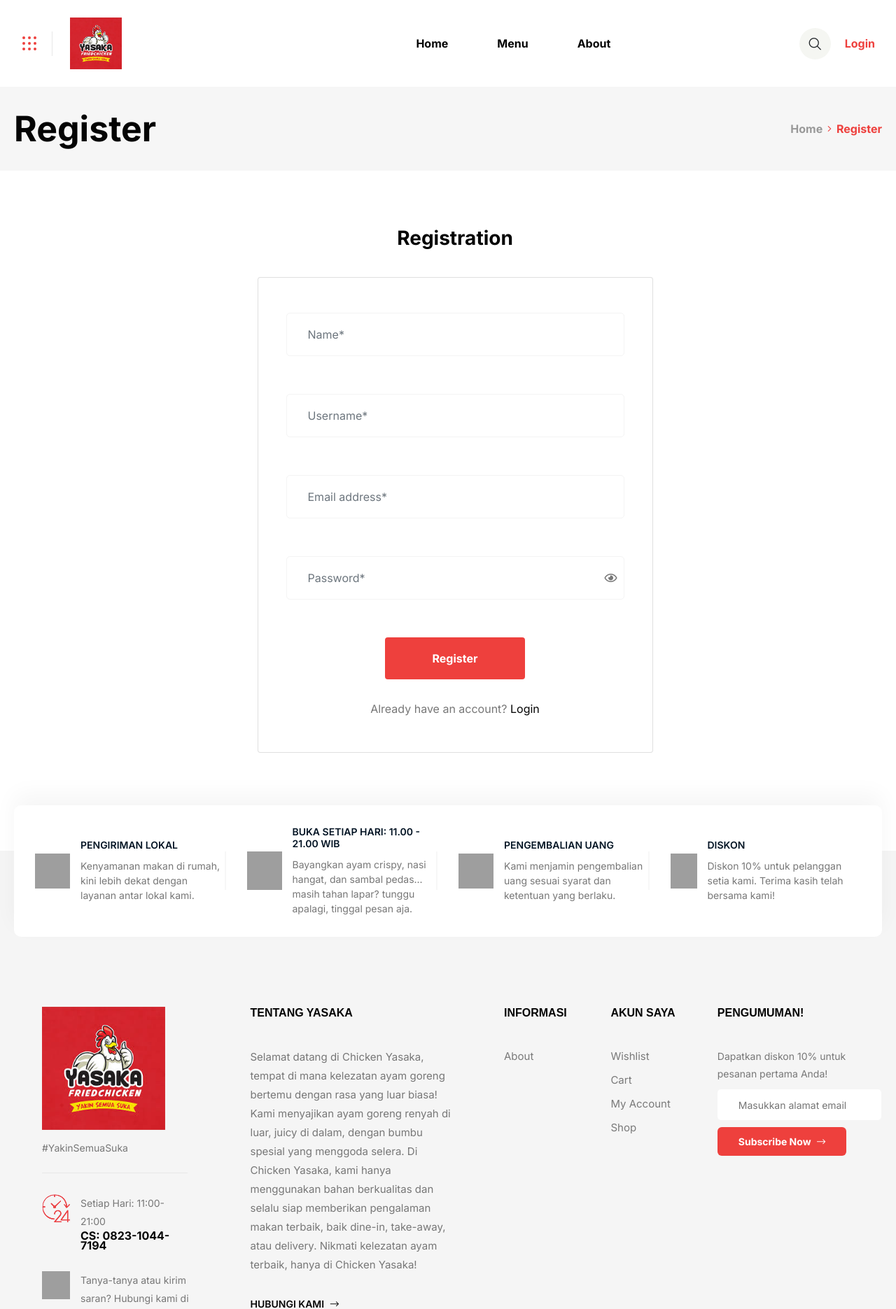
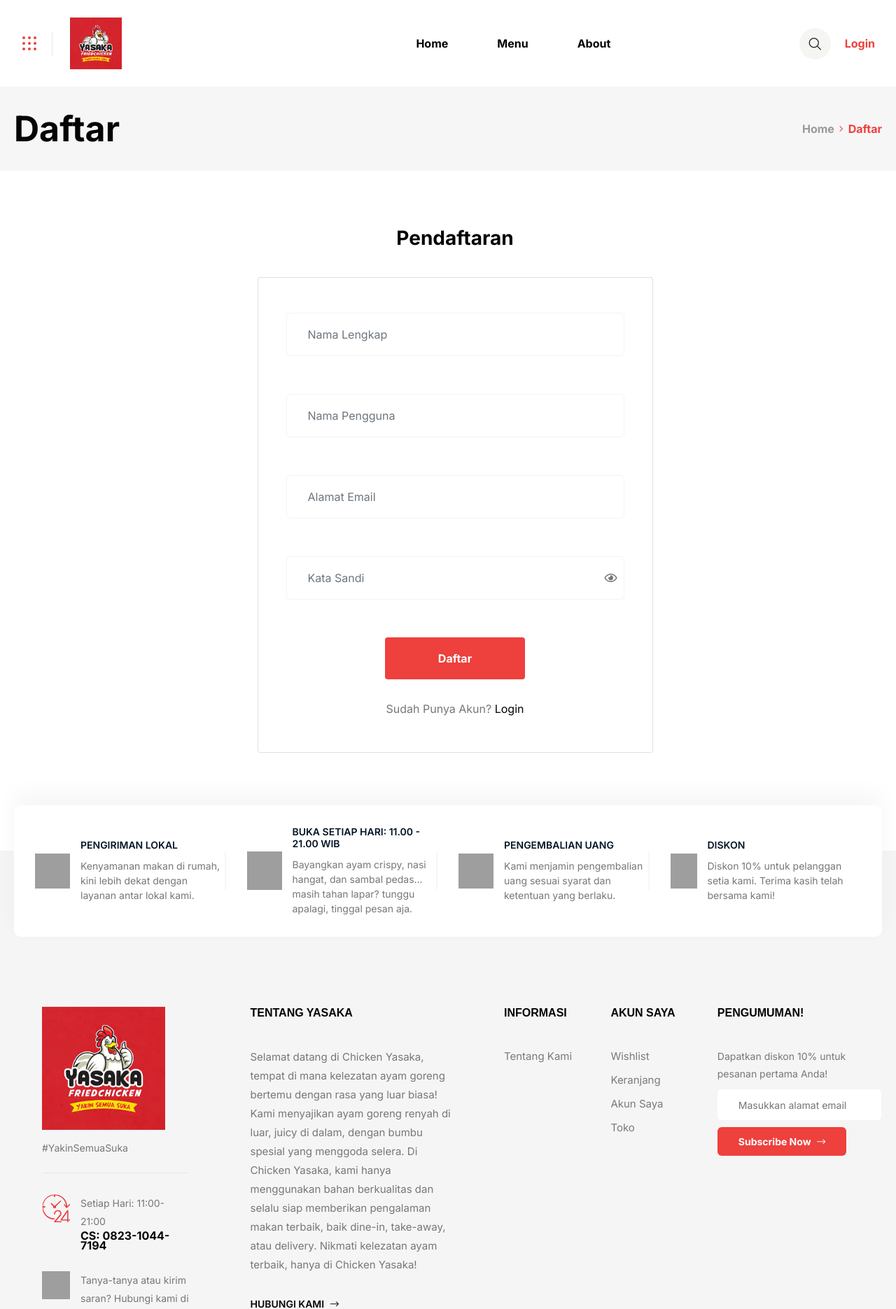
Before and after one commit to MuhamadMudrikaRidho/web_chicken_yaska, a Flask app: page /auth/register in a window 1280 px wide. Shown: the top 1871 px of the page at 70% size. Run offline with Flask 3, Linux system fonts and the light colour scheme; some libraries are stand-ins or nearby versions; grey boxes are pictures that could not be loaded.

Commit message:
updet typo

```diff
--- a/blueprints/auth.py
+++ b/blueprints/auth.py
@@ -24,7 +24,7 @@ def login():
         if login_user and bcrypt.checkpw(password.encode('utf-8'), login_user['password'].encode('utf-8')):
             session['username'] = login_user['username']
             return redirect(url_for('menu.home'))
-        return render_template('login.html', message={'info': "Invalid Email or Password", 'type': "danger"})
+        return render_template('login.html', message={'info': "Email atau Kata Sandi Tidak Valid", 'type': "danger"})
     return render_template('login.html')
 
 @auth_bp.route('/register', methods=["POST", "GET"])
@@ -41,24 +41,24 @@ def register():
         name = request.form.get('name')
 
         if not email or not password or not name or not username:
-            return "All fields are required!", 400
+            return "Semua kolom wajib diisi!", 400
 
         if len(name) < 2 or not re.match(r"^[a-zA-Z\s]+$", name):
-            return "Name must be at least 2 characters and only contain letters and spaces.", 400
+            return "Nama harus minimal 2 karakter dan hanya mengandung huruf dan spasi.", 400
 
         if len(username) < 3 or not re.match(r"^[a-zA-Z0-9_]+$", username):
-            return "Username must be at least 3 characters and can only contain letters, numbers, and underscores.", 400
+            return "Nama pengguna harus minimal 3 karakter dan hanya boleh berisi huruf, angka, dan garis bawah.", 400
 
         email = email.lower()
         email_regex = r"^[a-zA-Z0-9_.+-]+@[a-zA-Z0-9-]+\.[a-zA-Z0-9-.]+$"
         if not re.match(email_regex, email):
-            return "Invalid email format.", 400
+            return "Format email tidak valid.", 400
 
         password_regex = r"^(?=.*[a-z])(?=.*[A-Z])(?=.*\d).{8,}$"
         if not re.match(password_regex, password):
             return (
-                "Password must be at least 8 characters long and contain at least one uppercase letter, "
-                "one lowercase letter, and one number.",
+                "Kata sandi harus minimal 8 karakter dan mengandung setidaknya satu huruf kapital, "
+                "satu huruf kecil, dan satu angka.",
                 400
             )
 
--- a/blueprints/cart.py
+++ b/blueprints/cart.py
@@ -35,7 +35,7 @@ def index():
 
     data = {
         "stats" : "success",
-        "message" : "get your cart data",
+        "message" : "Dapatkan data keranjang Anda",
         "data" : items,
         "total" : total
     }
@@ -68,7 +68,7 @@ def store(menu_id) :
 
     data = {
         "status" : "success",
-        "message" : "Menu Successfully added to cart!"
+        "message" : "Menu Berhasil ditambahkan ke keranjang!"
     }
 
     return jsonify(data)
@@ -96,7 +96,7 @@ def update_cart():
             {"$set": {"quantity": quantity}}
         )
 
-        return jsonify({"message": "quantity updated"})
+        return jsonify({"message": "kuantitas diperbarui"})
     except Exception as e:
         return jsonify({"error": str(e)}), 500
 
@@ -111,6 +111,6 @@ def destroy(cart_id) :
 
     data = {
         "status" : "success",
-        "message" : "menu deleted from cart"
+        "message" : "Menu dihapus dari Keranjang"
     }
     return jsonify(data)
--- a/blueprints/wishlist.py
+++ b/blueprints/wishlist.py
@@ -49,13 +49,13 @@ def store(menu_id) :
     wishlist = db.wishlists.find_one({'menu_id': ObjectId(menu_id), "user" : user})
     data = {
         "status" : "success",
-        "message" : "menu successfully added to your wishlist"
+        "message" : "menu berhasil ditambahkan ke list keinginan Anda"
     }
 
     if wishlist:
         data = {
             "status" : "danger",
-            "message" : "this menu has added to your wishlist"
+            "message" : "menu ini telah ditambahkan ke list keinginan Anda"
         }
     else:
         db.wishlists.insert_one({
@@ -77,7 +77,7 @@ def destroy(menu_id) :
 
     data = {
         "status" : "success",
-        "message" : "menu successfully deleted from your wishlist"
+        "message" : "menu berhasil dihapus dari list keinginan Anda"
     }
 
     return jsonify(data)
--- a/templates/checkout.html
+++ b/templates/checkout.html
@@ -70,7 +70,7 @@ block content %}
               </div>
             </div>
             <textarea id="orderNotes" name="order_notes" cols="80" rows="4"
-              placeholder="Order notes (optional)"></textarea>
+              placeholder="Catatan Pesanan (optional)"></textarea>
           </form>
         </div>
 
@@ -94,7 +94,7 @@ block content %}
               </div>
             </div>
           </div>
-          <button onclick='checkout()' class="place-order-btn">Place Order</button>
+          <button onclick='checkout()' class="place-order-btn">Bayar Pesanan</button>
         </div>
       </div>
     </div>
--- a/templates/index.html
+++ b/templates/index.html
@@ -9,7 +9,7 @@
         <div class="col-xl-2 col-md-4 col-sm-12 gutter-1">
           <div class="catagory-sidebar">
             <div class="widget-bg">
-              <h2 class="widget-title">All Categories <i class="rt-angle-down"></i></h2>
+              <h2 class="widget-title">Semua Ktegori <i class="rt-angle-down"></i></h2>
               <nav>
                 <ul>
                   {% for category in categories %}
--- a/templates/layouts/template.html
+++ b/templates/layouts/template.html
@@ -163,8 +163,8 @@
         <!-- <span class="spend-shipping"><i class="fal fa-truck"></i> SPENT <span class="amount">$199.00</span> MORE
           FOR FREE SHIPPING</span> -->
         <span class="total-price" id="total-price-global">TOTAL: <span class="price">Rp. 0</span></span>
-        <a href="/order" id="order-btn-global" class="checkout-btn cart-btn">ORDER NOW</a>
-        <a href="/cart" class="view-btn cart-btn">VIEW CART</a>
+        <a href="/order" id="order-btn-global" class="checkout-btn cart-btn">PESAN SEKARANG</a>
+        <a href="/cart" class="view-btn cart-btn">LIHAT KERANJANG</a>
       </div>
     </div>
     {% block breadcrumb %}{%endblock %}
@@ -416,7 +416,7 @@
             <div class="footer-widget">
               <h3 class="footer-widget-title">Informasi</h3>
               <ul class="widget-items cata-widget">
-                <li class="widget-list-item"><a href="/about">About</a></li>
+                <li class="widget-list-item"><a href="/about">Tentang Kami</a></li>
               </ul>
             </div>
           </div>
@@ -424,9 +424,9 @@
             <h3 class="footer-widget-title">Akun Saya</h3>
             <ul class="footer-widget">
               <li class="widget-list-item"><a href="/wishlist">Wishlist</a></li>
-              <li class="widget-list-item"><a href="/cart">Cart</a></li>
-              <li class="widget-list-item"><a href="/account">My Account</a></li>
-              <li class="widget-list-item"><a href="/menu">Shop</a></li>
+              <li class="widget-list-item"><a href="/cart">Keranjang</a></li>
+              <li class="widget-list-item"><a href="/account">Akun Saya</a></li>
+              <li class="widget-list-item"><a href="/menu">Toko</a></li>
             </ul>
           </div>
           <div class="col-lg-25 col-md-6 col-sm-6">
--- a/templates/login.html
+++ b/templates/login.html
@@ -41,19 +41,19 @@ block navlogin %}active1{% endblock%} {% block breadcrumb %}
             <div class="card-body">
               <form action="{{ url_for('auth.login') }}" method="POST">
                 <div class="form">
-                  <input type="text" class="form-control" id="email" placeholder="Email address*" name="email"
+                  <input type="text" class="form-control" id="email" placeholder="Alamat Email" name="email"
                     required />
                 </div>
                 <div class="form">
                   <div class="password-input">
-                    <input type="password" class="form-control" id="password" placeholder="Password*" name="password"
+                    <input type="password" class="form-control" id="password" placeholder="Kata Sandi" name="password"
                       required />
                     <span class="show-password-input"></span>
                   </div>
                 </div>
                 <div class="form">
                   <input type="checkbox" class="form-check-input" id="remember" />
-                  <label for="remember" class="form-label">Remember Me</label>
+                  <label for="remember" class="form-label">Ingat Sandi</label>
                 </div>
                 <div class="form text-center">
                   <button type="submit" class="btn">Login</button>
--- a/templates/register.html
+++ b/templates/register.html
@@ -3,12 +3,12 @@ block navlogin %}active1{% endblock%} {% block breadcrumb %}
 <div class="page-path">
   <div class="container">
     <div class="breadcrumbs-inner">
-      <h1 class="path-title">Register</h1>
+      <h1 class="path-title">Daftar</h1>
       <ul>
         <li>
           <a class="home-page-link" href="/">Home <i class="fal fa-angle-right"></i></a>
         </li>
-        <li><a class="current-page" href="#">Register</a></li>
+        <li><a class="current-page" href="#">Daftar</a></li>
       </ul>
     </div>
   </div>
@@ -35,38 +35,38 @@ block navlogin %}active1{% endblock%} {% block breadcrumb %}
       <div class="col-lg-6 col-md-12 ml-10">
         <div class="register-form">
           <div class="section-title text-center">
-            <h2>Registration</h2>
+            <h2>Pendaftaran</h2>
           </div>
           <div class="card">
             <div class="card-body">
               <form id="registerForm" action="{{ url_for('auth.register') }}" method="post">
                 <div class="form">
-                  <input type="text" class="form-control" id="name" placeholder="Name*" name="name" required />
+                  <input type="text" class="form-control" id="name" placeholder="Nama Lengkap" name="name" required />
                   <span id="nameError" class="error"></span>
                 </div>
                 <div class="form">
-                  <input type="text" class="form-control" id="username" placeholder="Username*" name="username"
+                  <input type="text" class="form-control" id="username" placeholder="Nama Pengguna" name="username"
                     required />
                   <span id="usernameError" class="error"></span>
                 </div>
                 <div class="form">
-                  <input type="email" class="form-control" id="email" placeholder="Email address*" name="email"
+                  <input type="email" class="form-control" id="email" placeholder="Alamat Email" name="email"
                     required />
                   <span id="emailError" class="error"></span>
                 </div>
                 <div class="form">
                   <div class="password-input">
-                    <input type="password" class="form-control" id="password" placeholder="Password*" name="password"
+                    <input type="password" class="form-control" id="password" placeholder="Kata Sandi" name="password"
                       required />
                     <span class="show-password-input"></span>
                   </div>
                   <span id="passwordError" class="error"></span>
                 </div>
                 <div class="form text-center">
-                  <button type="submit" class="btn">Register</button>
+                  <button type="submit" class="btn">Daftar</button>
                 </div>
                 <p class="text-center">
-                  Already have an account?
+                 Sudah Punya Akun?
                   <a class="fw-normal" href="{{ url_for('auth.login') }}">Login</a>
                 </p>
               </form>
```
Also changed, not shown: templates/404.html (+4 -4 lines), templates/account.html (+22 -23 lines), templates/cart.html (+5 -6 lines), templates/detail-menu.html (+6 -6 lines), templates/wishlist.html (+5 -5 lines).
